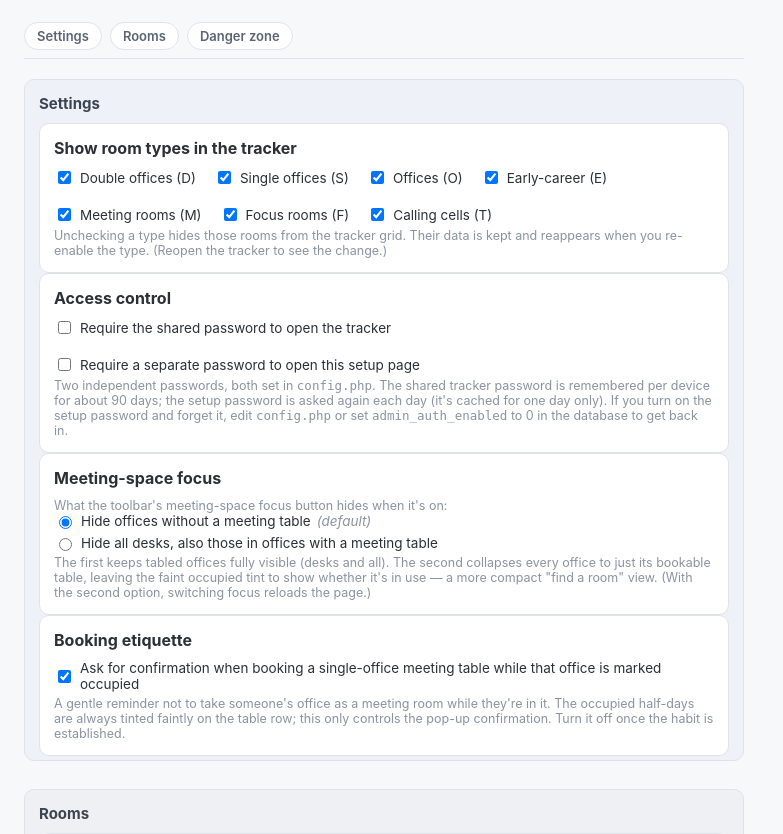
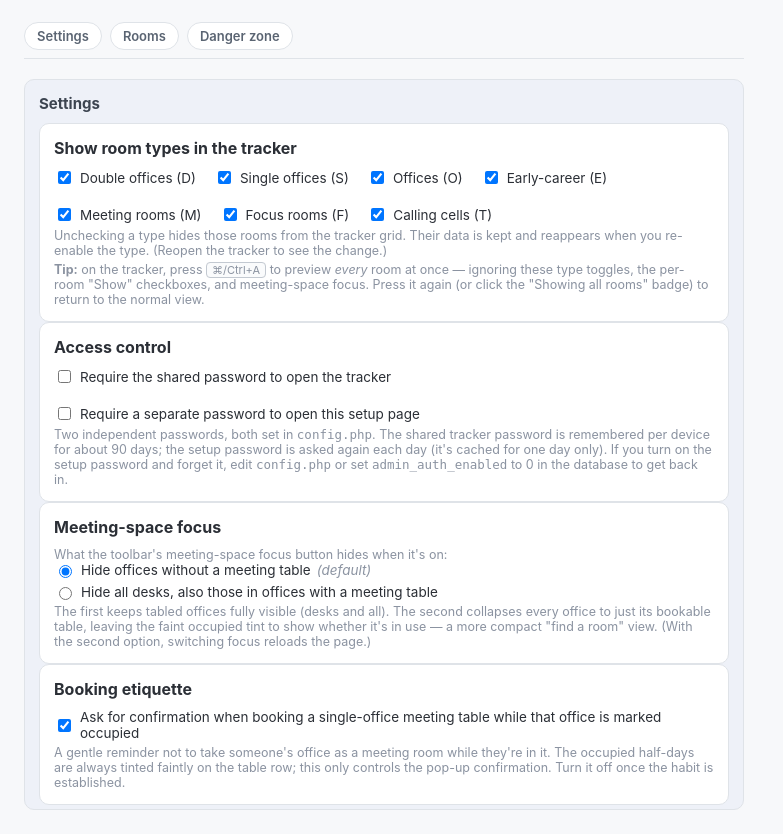
Before and after one commit to cdominik/office-tracker, a PHP site: page /admin.php in a window 1280 px wide. Shown: the part 56-890 px from the top of the page, without its empty margins (0-783 px from the left). Run offline with PHP 8.4, Linux system fonts and the light colour scheme.

Commit message:
Add admin tip about Cmd/Ctrl+A show-all-rooms preview
Co-Authored-By: Claude Opus 5.5 <noreply@anthropic.com>

```diff
--- a/admin.php
+++ b/admin.php
@@ -272,6 +272,7 @@ $typeNames = [
 
         </div>
         <p class="admin-note">Unchecking a type hides those rooms from the tracker grid. Their data is kept and reappears when you re-enable the type. (Reopen the tracker to see the change.)</p>
+        <p class="admin-note"><b>Tip:</b> on the tracker, press <kbd>⌘/Ctrl+A</kbd> to preview <em>every</em> room at once — ignoring these type toggles, the per-room "Show" checkboxes, and meeting-space focus. Press it again (or click the "Showing all rooms" badge) to return to the normal view.</p>
     </div>
 
     <div class="admin-office-card visibility-card">
--- a/assets/style.css
+++ b/assets/style.css
@@ -1330,3 +1330,6 @@ body.hide-do .do-disc .mtg-icon { color: #fff; }
 .admin-section.sec-danger   { background: color-mix(in srgb, var(--red-border) 10%, var(--page-bg)); border-color: var(--red-border); }
 .admin-section.sec-danger .admin-section-title { color: var(--red-text); }
 html.theme-dark .admin-section.sec-danger .admin-section-title { color: #f3b0b0; }
+
+/* Inline key hint in admin notes */
+.admin-note kbd { font-family: inherit; font-size: 11px; background: var(--surface-2); border: 1px solid var(--border-strong); border-radius: 4px; padding: 0 5px; }
```
